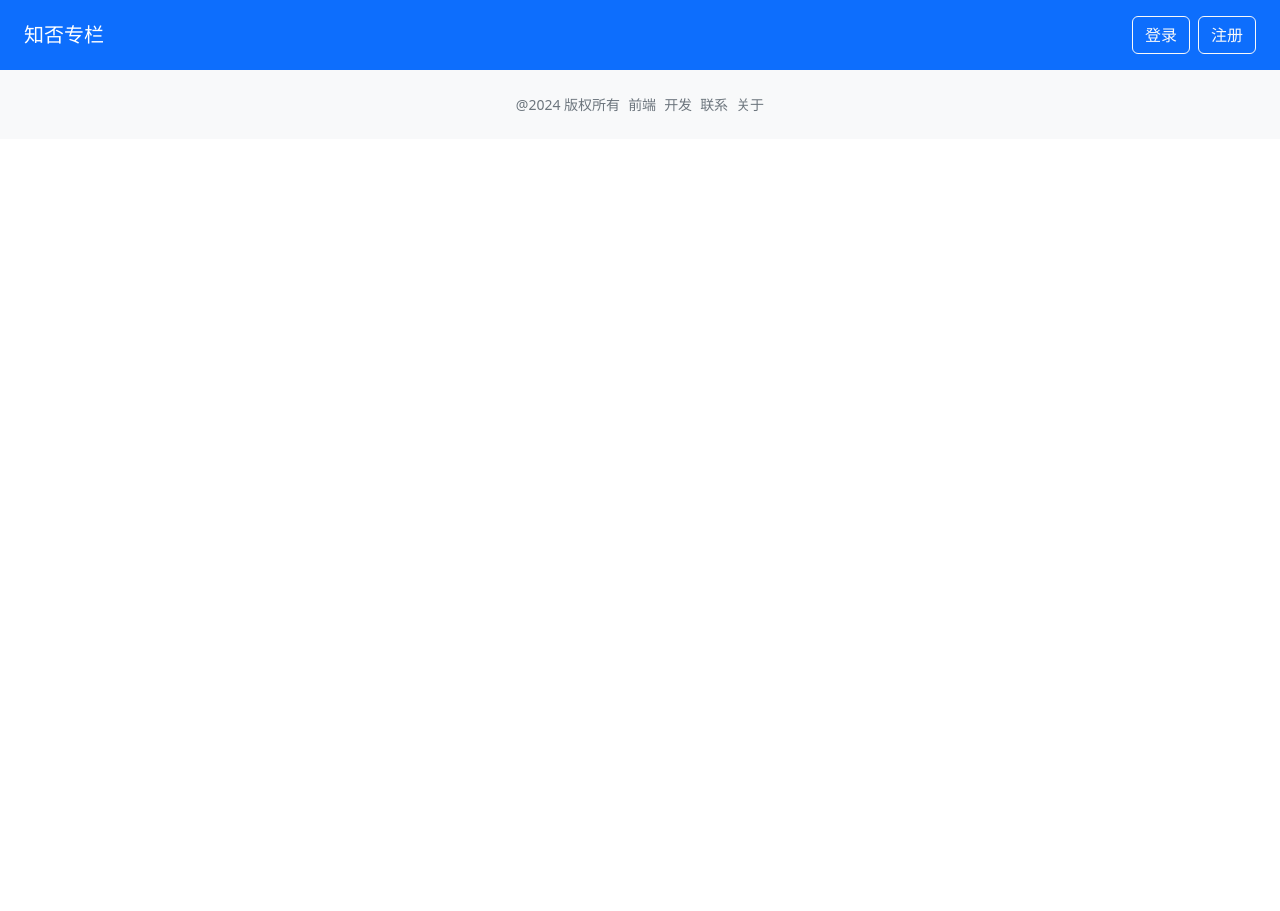
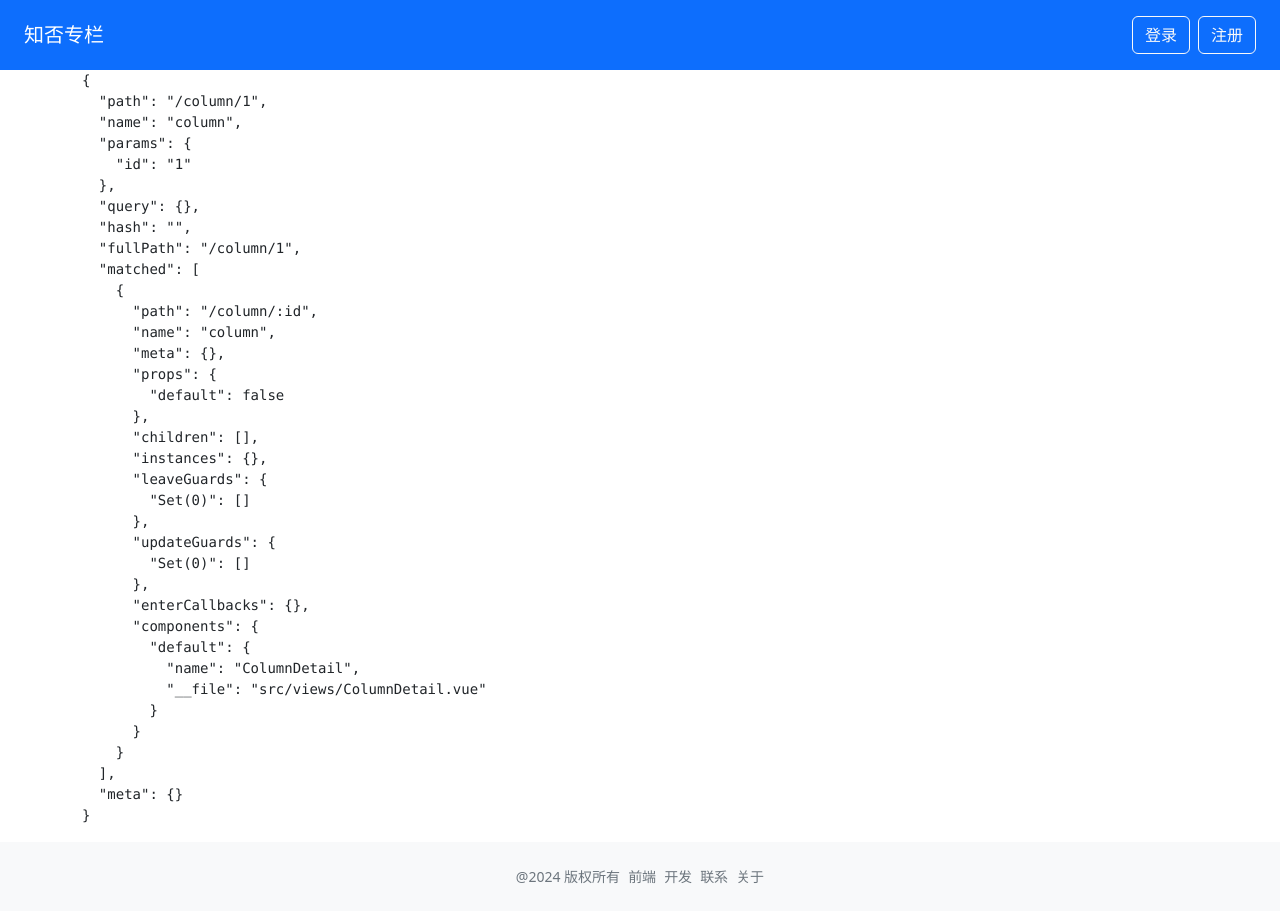
Before and after one commit to canlan527/vue3-zhifou, a Vue app: page /column/1 in a window 1280 px wide. Before the commit the page ends 800 px from the top, so only its background shows below. Built offline with nearby package versions, Linux system fonts and the light colour scheme.

Commit message:
路由跳转columnDetail组件

```diff
--- a/src/components/ColumnList.vue
+++ b/src/components/ColumnList.vue
@@ -6,7 +6,8 @@
           <img :src="item.avatar" :alt="item.title" class="rounded-circle border border-light w-25 my-3">
           <h5 class="card-title">{{ item.title }}</h5>
           <p class="card-text text-left">{{ item.description }}</p>
-          <a href="#" class="btn btn-outline-primary">进入专栏</a>
+          <!-- <router-link :to="{ name: 'column', params: { id: item.id } }" class="btn btn-outline-primary">进入专栏</router-link> -->
+          <router-link :to="`/column/${item.id}`" class="btn btn-outline-primary">进入专栏</router-link>
         </div>
       </div>
     </div>
@@ -14,6 +15,7 @@
 </template>
 <script lang="ts">
 import emptyPic from '@/assets/imgs/column.jpg'
+import router from '@/router'
 import { computed, defineComponent, type PropType } from 'vue'
 
 
--- a/src/router/index.ts
+++ b/src/router/index.ts
@@ -1,6 +1,7 @@
 import { createRouter, createWebHistory } from 'vue-router'
 import Home from '@/views/Home.vue'
 import Login from '@/views/Login.vue'
+import ColumnDetail from '@/views/ColumnDetail.vue'
 
 const router = createRouter({
   history: createWebHistory(import.meta.env.BASE_URL),
@@ -14,7 +15,12 @@
       path: '/login',
       name: 'login',
       component: Login
-    }
+    },
+    {
+      path: '/column/:id',
+      name: 'column',
+      component: ColumnDetail
+    },
   ]
 })
 
--- /dev/null
+++ b/src/views/ColumnDetail.vue
@@ -0,0 +1,23 @@
+<template>
+  <div>
+    <pre>{{ route }}</pre>
+  </div>
+</template>
+<script lang="ts">
+import { defineComponent } from 'vue'
+import { useRoute } from 'vue-router'
+
+export default defineComponent({
+  name: 'ColumnDetail',
+  setup() {
+    const route = useRoute()
+
+    return {
+      route
+    }
+  }
+})
+</script>
+<style scoped>
+
+</style>
```
